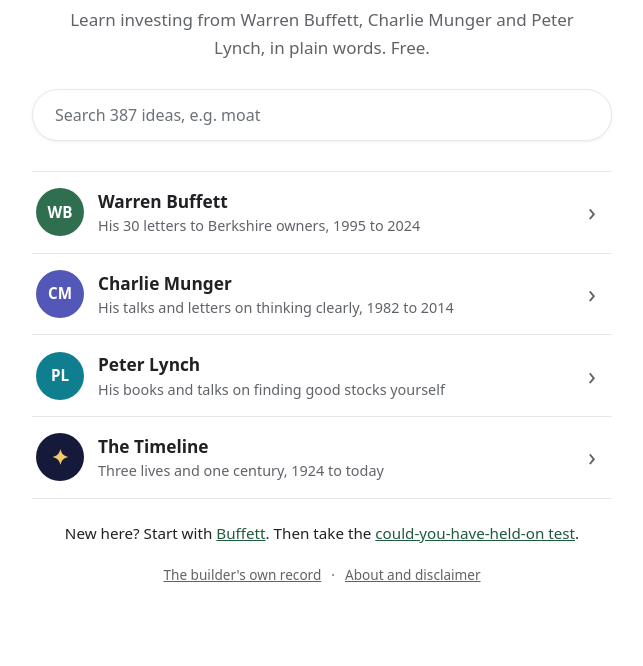
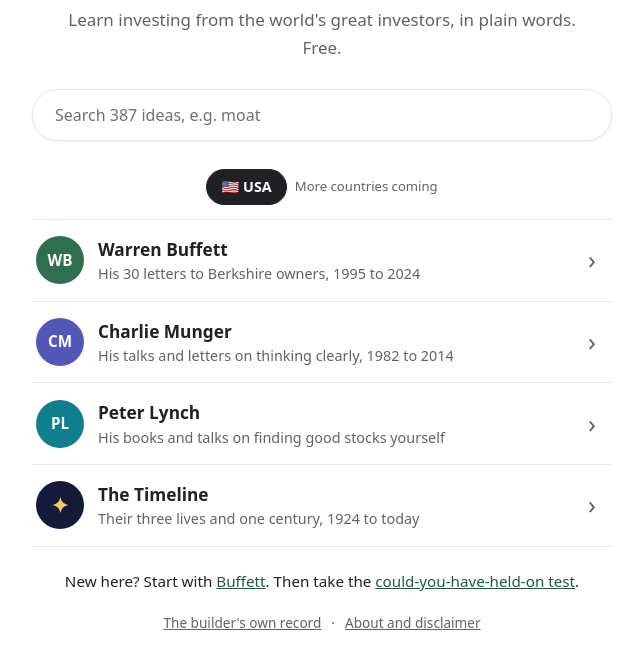
Before and after one commit to greatinvestorslibrary/greatinvestorslibrary.github.io, a plain HTML site: page index.html in a window 1280 px wide. Shown: the part 174-840 px from the top of the page, without its empty margins (318-961 px from the left). Before the commit the page ends 816 px from the top, so only its background shows below. Drawn offline with Linux system fonts and the light colour scheme.

Commit message:
Add files via upload

```diff
--- a/index.html
+++ b/index.html
@@ -4,14 +4,14 @@
 <meta charset="utf-8">
 <meta name="viewport" content="width=device-width, initial-scale=1">
 <meta name="theme-color" content="#fbfbf7">
-<title>Great Investors Library: Buffett, Munger and Lynch in plain words</title>
-<meta name="description" content="Learn investing from Warren Buffett, Charlie Munger and Peter Lynch, in plain words. Free. 387 ideas from their letters, talks and books, a century timeline, and a could-you-have-held-on test."><link rel="canonical" href="https://greatinvestorslibrary.github.io/">
-<meta property="og:type" content="website"><meta property="og:site_name" content="Great Investors Library"><meta property="og:title" content="Great Investors Library: Buffett, Munger and Lynch in plain words">
-<meta property="og:description" content="Learn investing from Warren Buffett, Charlie Munger and Peter Lynch, in plain words. Free. 387 ideas from their letters, talks and books, a century timeline, and a could-you-have-held-on test."><meta property="og:url" content="https://greatinvestorslibrary.github.io/"><meta property="og:image" content="https://greatinvestorslibrary.github.io/og-image.png">
+<title>Great Investors Library: the world's great investors, in plain words</title>
+<meta name="description" content="Learn investing from the world&#x27;s great investors, in plain words. Free. 387 ideas from their letters, talks and books, starting with Warren Buffett, Charlie Munger and Peter Lynch, plus a century timeline and a could-you-have-held-on test."><link rel="canonical" href="https://greatinvestorslibrary.github.io/">
+<meta property="og:type" content="website"><meta property="og:site_name" content="Great Investors Library"><meta property="og:title" content="Great Investors Library: the world's great investors, in plain words">
+<meta property="og:description" content="Learn investing from the world&#x27;s great investors, in plain words. Free. 387 ideas from their letters, talks and books, starting with Warren Buffett, Charlie Munger and Peter Lynch, plus a century timeline and a could-you-have-held-on test."><meta property="og:url" content="https://greatinvestorslibrary.github.io/"><meta property="og:image" content="https://greatinvestorslibrary.github.io/og-image.png">
 <meta property="og:image:width" content="1200"><meta property="og:image:height" content="630"><meta name="twitter:card" content="summary_large_image">
-<meta name="twitter:title" content="Great Investors Library: Buffett, Munger and Lynch in plain words"><meta name="twitter:description" content="Learn investing from Warren Buffett, Charlie Munger and Peter Lynch, in plain words. Free. 387 ideas from their letters, talks and books, a century timeline, and a could-you-have-held-on test."><meta name="twitter:image" content="https://greatinvestorslibrary.github.io/og-image.png">
+<meta name="twitter:title" content="Great Investors Library: the world's great investors, in plain words"><meta name="twitter:description" content="Learn investing from the world&#x27;s great investors, in plain words. Free. 387 ideas from their letters, talks and books, starting with Warren Buffett, Charlie Munger and Peter Lynch, plus a century timeline and a could-you-have-held-on test."><meta name="twitter:image" content="https://greatinvestorslibrary.github.io/og-image.png">
 <link rel="icon" href="favicon.svg" type="image/svg+xml">
-<script type="application/ld+json">{"@context": "https://schema.org", "@type": "WebSite", "name": "Great Investors Library", "url": "https://greatinvestorslibrary.github.io/", "description": "Learn investing from Warren Buffett, Charlie Munger and Peter Lynch, in plain words. Free. 387 ideas from their letters, talks and books, a century timeline, and a could-you-have-held-on test.", "inLanguage": "en", "isAccessibleForFree": true}</script>
+<script type="application/ld+json">{"@context": "https://schema.org", "@type": "WebSite", "name": "Great Investors Library", "url": "https://greatinvestorslibrary.github.io/", "description": "Learn investing from the world's great investors, in plain words. Free. 387 ideas from their letters, talks and books, starting with Warren Buffett, Charlie Munger and Peter Lynch, plus a century timeline and a could-you-have-held-on test.", "inLanguage": "en", "isAccessibleForFree": true}</script>
 
 <style>
 /* Mobile-first. One column, vertical scrolling only. Bottom tab bar on phones, top tabs on wide screens.
@@ -953,6 +953,12 @@ details.acc.opening[open]>.accb{animation:accin .28s ease both}
 ::placeholder{color:#6b7177;opacity:1}
 @media (prefers-color-scheme: dark){ ::placeholder{color:#a3aaa6} }
 .foot .flinks{display:flex;flex-wrap:wrap;gap:6px 14px;margin-top:6px}
+/* country row */
+.ctry{display:flex;flex-wrap:wrap;align-items:center;justify-content:center;gap:8px;margin:28px 0 0}
+.ctry button{min-height:36px;padding:0 14px;border-radius:18px;border:1px solid var(--rule);background:var(--card);color:var(--ink);font-size:.9rem;font-weight:600;cursor:pointer}
+.ctry button.on{background:var(--ink);color:var(--paper);border-color:var(--ink)}
+.ctry .soon{font-size:.82rem;color:var(--muted)}
+.ctry+.picks{margin-top:14px}
 
 /* ================= TIMELINE · daytime astronomy (light lemon) =================
    In light mode the Timeline uses the same light ground as the rest of the site: a pale lemon sky with faint
@@ -1049,7 +1055,7 @@ html:root[data-pack="timeline"] .aM .dot,html:root[data-pack="timeline"] .aB .do
 </head>
 <body>
 <main id="app"></main>
-<noscript><div style='max-width:680px;margin:0 auto;padding:20px'><h1>Great Investors Library</h1><p>Learn investing from Warren Buffett, Charlie Munger and Peter Lynch, in plain words. Free.</p><ul><li><a href='buffett.html'>buffett.html</a></li><li><a href='munger.html'>munger.html</a></li><li><a href='lynch.html'>lynch.html</a></li><li><a href='timeline.html'>timeline.html</a></li><li><a href='library.html'>library.html</a></li><li><a href='about.html'>about.html</a></li></ul></div></noscript>
+<noscript><div style='max-width:680px;margin:0 auto;padding:20px'><h1>Great Investors Library</h1><p>Learn investing from the world&#x27;s great investors, in plain words. Free.</p><ul><li><a href='buffett.html'>buffett.html</a></li><li><a href='munger.html'>munger.html</a></li><li><a href='lynch.html'>lynch.html</a></li><li><a href='timeline.html'>timeline.html</a></li><li><a href='library.html'>library.html</a></li><li><a href='about.html'>about.html</a></li></ul></div></noscript>
 <nav aria-label="All pages" style="position:absolute;left:-9999px;top:auto;width:1px;height:1px;overflow:hidden"><a href="library.html">All pages</a> <a href="buffett.html">Warren Buffett</a> <a href="munger.html">Charlie Munger</a> <a href="lynch.html">Peter Lynch</a> <a href="timeline.html">Timeline</a></nav>
 <div id="tlPopHost"></div>
 <button id="toTop" aria-label="Back to top">↑</button>
@@ -1958,7 +1964,7 @@ const stripHead = h => h.replace(/^\s*<span class="eyebrow">[^<]*<\/span><h2>[^<
 function renderSecs(secs){ return secs.map((s,i)=>`<section class="psec" id="s-${s.id}"><header class="psh"><span class="psn">${i+1}</span><div><h2>${esc(s.title)}</h2>${s.sub?`<p class="ssub">${esc(s.sub)}</p>`:""}</div></header><div class="sb" id="sb-${s.id}">${s.html()}</div></section>`).join(""); }
 function topbar(title){ return `<div class="topbar"><div class="topbar-in"><a class="tback" href="#" aria-label="Back to the library">‹ Library</a><span class="bt">${esc(title)}</span><button class="cbtn" id="cBtn" aria-expanded="false" aria-controls="cMenu">Contents</button></div>
   <nav class="cmenu" id="cMenu" hidden><ol>${V4.secs.map(s=>`<li><button data-go="${s.id}">${esc(s.title)}</button></li>`).join("")}</ol></nav></div>`; }
-function footNote(){ return `<footer class="foot"><p>Great Investors Library is a free, independent study guide, for education only. It is not investment advice. Not affiliated with Berkshire Hathaway or any person or publisher named.</p><p class="flinks"><a href="#about">About and disclaimer</a><a href="#privacy">Privacy</a><a href="#terms">Terms of use</a></p></footer>`; }
+function footNote(){ return `<footer class="foot"><p>Great Investors Library is a free, independent study guide, for education only. It is not investment advice. Not affiliated with any person, company or publisher named.</p><p class="flinks"><a href="#about">About and disclaimer</a><a href="#privacy">Privacy</a><a href="#terms">Terms of use</a></p></footer>`; }
 
 /* ---------- home ---------- */
 function searchIndex(){ if(searchIndex.v) return searchIndex.v; const out=[];
@@ -1975,18 +1981,26 @@ function searchHTML(q){ q=q.trim().toLowerCase(); if(q.length<2) return "";
   const name=pid=>pid==="timeline"?"Timeline":PACKS[pid].short, mark=s=>{ let o=esc(s); words.forEach(w=>{ if(w.length>1) o=o.replace(new RegExp("("+w.replace(/[.*+?^${}()|[\]\\]/g,"\\$&")+")","ig"),"<mark>$1</mark>"); }); return o; };
   if(!hits.length) return `<p class="qnone">Nothing found for “${esc(q)}”. Try a simpler word, like <button class="golink" data-q="moat">moat</button>, <button class="golink" data-q="debt">debt</button> or <button class="golink" data-q="patience">patience</button>.</p>`;
   return `<p class="qcount">${hits.length} result${hits.length>1?"s":""}${hits.length>30?", showing the first 30":""}</p><ul class="qres">${hits.slice(0,30).map(r=>`<li><a href="${r.h}"><span class="qk">${esc(name(r.pid))} · ${esc(r.k)}</span><b>${mark(r.t)}</b><span class="qx">${mark(r.x.length>170?r.x.slice(0,167)+"…":r.x)}</span></a></li>`).join("")}</ul>`; }
+/* countries: add an entry here when the first investor from a new country joins; the row grows on its own */
+const COUNTRIES=[
+  {id:"usa", name:"USA", flag:"🇺🇸", picks:[
+    ["#buffett","WB","a-buffett","Warren Buffett","His 30 letters to Berkshire owners, 1995 to 2024"],
+    ["#munger","CM","a-munger","Charlie Munger","His talks and letters on thinking clearly, 1982 to 2014"],
+    ["#lynch","PL","a-lynch","Peter Lynch","His books and talks on finding good stocks yourself"],
+    ["#timeline","✦","a-timeline","The Timeline","Their three lives and one century, 1924 to today"]]},
+];
+V4.country = V4.country || COUNTRIES[0].id;
 function homeHTML(){ const total=INV.reduce((s,pid)=>s+Object.keys(PACKS[pid].nuggets).length+PACKS[pid].themes.length,0);
+  const C=COUNTRIES.find(c=>c.id===V4.country)||COUNTRIES[0];
   const pick=(h,ava,cls,t,sub)=>`<a class="pick" href="${h}"><span class="ava ${cls}">${ava}</span><span class="pt"><b>${t}</b><span>${sub}</span></span><span class="pgo" aria-hidden="true">›</span></a>`;
   return `<div class="home">
   <h1 class="logo">Great Investors Library</h1>
-  <p class="tagline">Learn investing from Warren Buffett, Charlie Munger and Peter Lynch, in plain words. Free.</p>
+  <p class="tagline">Learn investing from the world's great investors, in plain words. Free.</p>
   <div class="search"><input id="q" type="search" autocomplete="off" placeholder="Search ${total} ideas, e.g. moat" aria-label="Search the library" value="${esc(V4.q)}"></div>
   <div id="qres">${searchHTML(V4.q)}</div>
-  <nav class="picks" aria-label="Choose">
-    ${pick("#buffett","WB","a-buffett","Warren Buffett","His 30 letters to Berkshire owners, 1995 to 2024")}
-    ${pick("#munger","CM","a-munger","Charlie Munger","His talks and letters on thinking clearly, 1982 to 2014")}
-    ${pick("#lynch","PL","a-lynch","Peter Lynch","His books and talks on finding good stocks yourself")}
-    ${pick("#timeline","✦","a-timeline","The Timeline","Three lives and one century, 1924 to today")}
+  <div class="ctry" role="group" aria-label="Choose a country">${COUNTRIES.map(c=>`<button data-country="${c.id}" class="${c.id===C.id?"on":""}" aria-pressed="${c.id===C.id}"><span aria-hidden="true">${c.flag}</span> ${esc(c.name)}</button>`).join("")}<span class="soon">More countries coming</span></div>
+  <nav class="picks" aria-label="Investors from ${esc(C.name)}">
+    ${C.picks.map(x=>pick(...x)).join("")}
   </nav>
   <p class="new">New here? Start with <a href="#buffett">Buffett</a>. Then take the <a href="#timeline-invest">could-you-have-held-on test</a>.</p>
   <p class="hlinks"><a href="#journey">The builder's own record</a><span>·</span><a href="#about">About and disclaimer</a></p>
@@ -2115,7 +2129,7 @@ function journeyPage(){ const h=J.hero;
 /* ---------- about ---------- */
 function aboutPage(){
   V4.secs=[
-    sec("what","What this is","",()=>bl(["A free, independent study room for reading great investors in their own words.","Warren Buffett, Charlie Munger and Peter Lynch each have one page, built the same way: a five-minute summary, the big ideas, his special section, his own words, the originals, a test and a plan.","The Timeline sets all three lives side by side, year by year, from 1924 to today."],"plain")),
+    sec("what","What this is","",()=>bl(["A free, independent study room for learning from the world's great investors, in their own words and in plain ones.","Every investor gets one page, built the same way: a five-minute summary, the big ideas, his or her special section, their own words, the originals, a test and a plan.","It starts with the United States: Warren Buffett, Charlie Munger and Peter Lynch, plus a Timeline of their three lives. Investors from more countries will follow, chosen only where there is a public record of their own letters, books, talks or results."],"plain")),
     sec("words","Summaries and exact words","",()=>bl(["Every summary, idea and lesson is written in our own words.","Exact words appear only as short lines, with their source.","The originals are their authors' copyright, so longer passages are not reproduced. Each page links you to them."],"plain")),
     sec("disc","Disclaimer","",()=>`<div class="disc">${SITE_DISC.map(d=>`<p>${esc(d)}</p>`).join("")}</div>`),
   ];
@@ -2239,6 +2253,7 @@ document.addEventListener("click", e=>{
   const sm=e.target.closest("details.acc>summary"); if(sm && !REDUCED){ const d=sm.parentElement; if(!d.open){ d.classList.add("opening"); setTimeout(()=>d.classList.remove("opening"),400); } }
   const cb=e.target.closest("#cBtn"); if(cb){ const m=document.getElementById("cMenu"); m.hidden=!m.hidden; cb.setAttribute("aria-expanded", String(!m.hidden)); return; }
   const g=e.target.closest("[data-go]"); if(g){ e.preventDefault(); closeMenu(); const el = g.dataset.open ? openEl(g.dataset.open) : document.getElementById("s-"+g.dataset.go); scrollToEl(el, true); return; }
+  const cc=e.target.closest("[data-country]"); if(cc){ V4.country=cc.dataset.country; const app=document.getElementById("app"); app.innerHTML=homeHTML(); return; }
   const qb=e.target.closest("[data-q]"); if(qb){ const i=document.getElementById("q"); if(i){ i.value=qb.dataset.q; V4.q=i.value; document.getElementById("qres").innerHTML=searchHTML(V4.q); } return; }
   if(!e.target.closest("#cMenu")) closeMenu();
   const a=e.target.closest('a[href^="#"]'); if(a && !e.defaultPrevented){ const h=a.getAttribute("href"); if(h===location.hash || (h==="#" && !location.hash)){ e.preventDefault(); navigate(route(h)); } }
```
Also changed, not shown: about.html (+1 -1 lines), library.html (+1 -1 lines), og-image.png, 1 other file.
